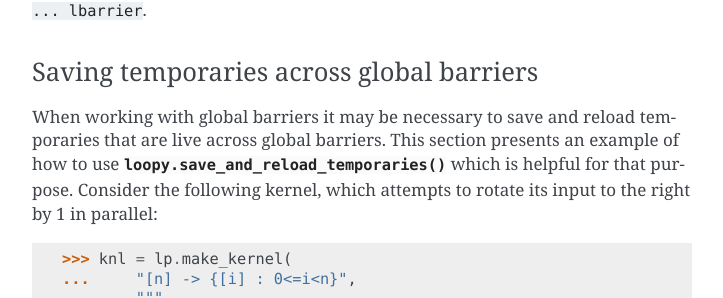
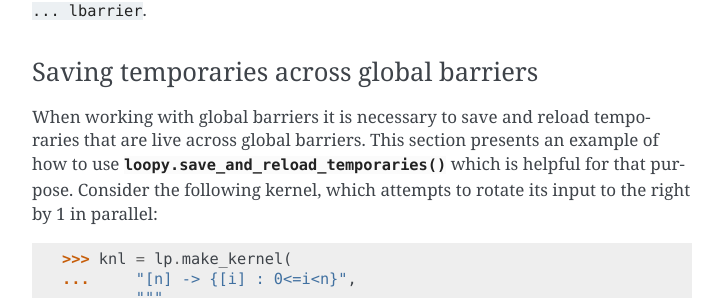
Before and after one commit to inducer/loopy, a Sphinx documentation site: the page built from doc/tutorial.rst, in a window 1280 px wide and 900 px high, scrolled down 21400 px. Shown: the part 155-453 px from the top of the window, without its empty margins (388-1111 px from the left). Built offline with Sphinx 7.4.7, drawn with Linux system fonts in a browser that asks for light colours.

Commit message:
may be -> is

```diff
--- a/doc/tutorial.rst
+++ b/doc/tutorial.rst
@@ -1133,11 +1133,11 @@ instruction is ``... lbarrier``.
 Saving temporaries across global barriers
 ~~~~~~~~~~~~~~~~~~~~~~~~~~~~~~~~~~~~~~~~~
 
-When working with global barriers it may be necessary to save and reload
-temporaries that are live across global barriers. This section presents an
-example of how to use :func:`loopy.save_and_reload_temporaries` which is helpful
-for that purpose. Consider the following kernel, which attempts to rotate its
-input to the right by 1 in parallel:
+When working with global barriers it is necessary to save and reload temporaries
+that are live across global barriers. This section presents an example of how to
+use :func:`loopy.save_and_reload_temporaries` which is helpful for that
+purpose. Consider the following kernel, which attempts to rotate its input to
+the right by 1 in parallel:
 
 .. doctest::
 
```
